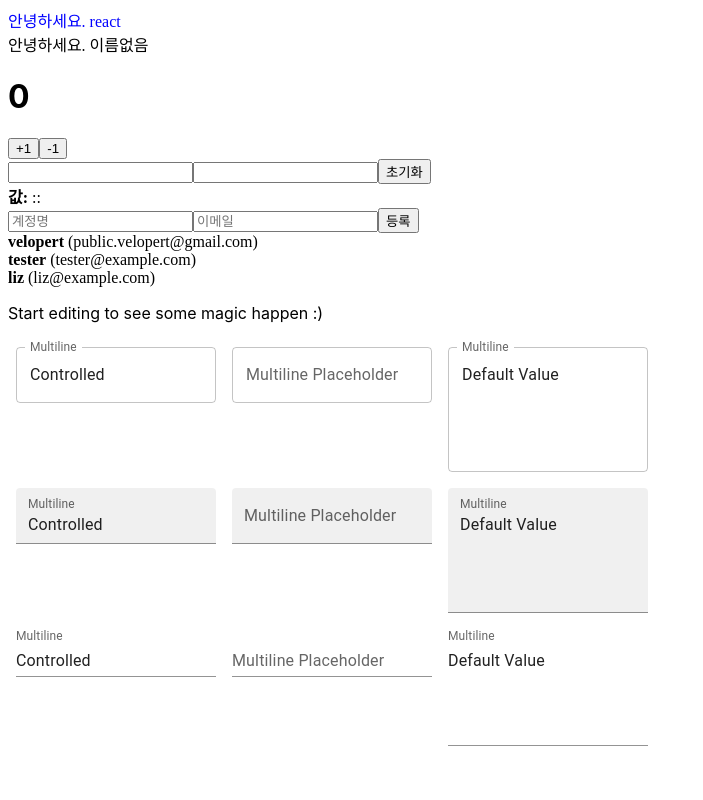
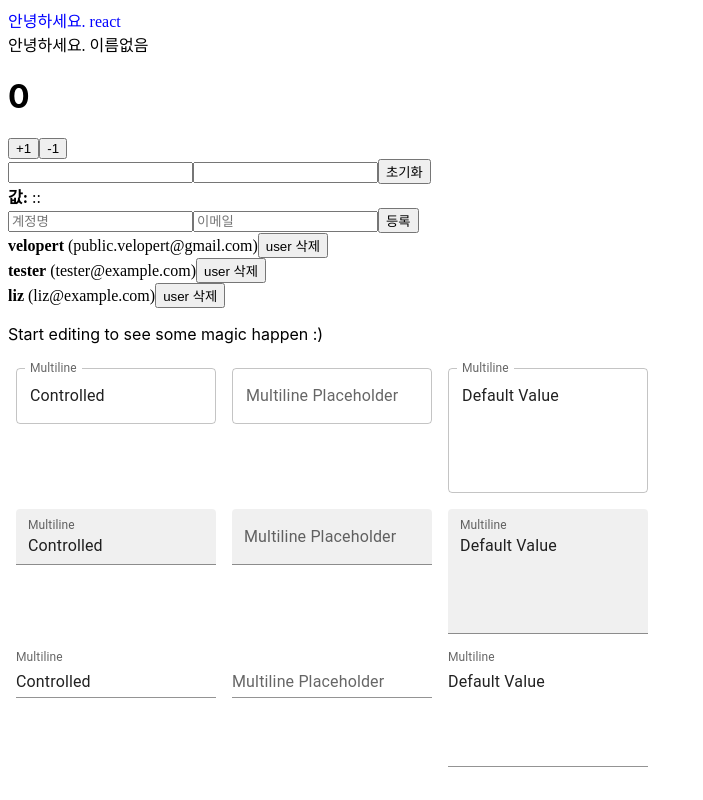
Before and after one commit to sangblee4528/react-20221128, a React (Create React App) app: page / in a window 1280 px wide. Shown: the whole page, without its empty margins (0-703 px from the left). Built offline with nearby package versions, Linux system fonts and the light colour scheme.

Commit message:
2 files modified

```diff
--- a/src/App.js
+++ b/src/App.js
@@ -21,7 +21,7 @@ export default function App() {
       [name]: value,
     });
   };
-  const userlist = [
+  const [users, setUsers] = useState([
     {
       id: 1,
       username: 'velopert',
@@ -37,11 +37,26 @@ export default function App() {
       username: 'liz',
       email: 'liz@example.com',
     },
-  ];
+  ]);
 
   const nextId = useRef(4);
   const onCreate = () => {
+    const user = {
+      id: nextId.current,
+      username,
+      email,
+    };
+    //setUsers([...users, user]);
+    setUsers(users.concat(user));
+    setInputs({
+      username: '',
+      email: '',
+    });
     nextId.current += 1;
+  };
+
+  const onRemove = (id) => {
+    setUsers(users.filter((user) => user.id !== id));
   };
 
   return (
@@ -50,8 +65,13 @@ export default function App() {
       <Hello />
       <Counter />
       <InputSample />
-      <CreateUser />
-      <UserList users={userlist} />
+      <CreateUser
+        username={username}
+        email={email}
+        onChange={onChange}
+        onCreate={onCreate}
+      />
+      <UserList users={users} onRemove={onRemove} />
       <p>Start editing to see some magic happen :)</p>
       <MultilineTextFields />
     </div>
--- a/src/UserList.js
+++ b/src/UserList.js
@@ -1,18 +1,19 @@
 import React from 'react';
 
-function User({ user }) {
+function User({ user, onRemove }) {
   return (
     <div>
       <b>{user.username}</b> <span>({user.email})</span>
+      <button onClick={() => onRemove(user.id)}>user 삭제 </button>
     </div>
   );
 }
 
-function UserList({ users }) {
+function UserList({ users, onRemove }) {
   return (
     <div>
       {users.map((user, index) => (
-        <User user={user} key={index} />
+        <User user={user} key={index} onRemove={onRemove} />
       ))}
     </div>
   );
```
